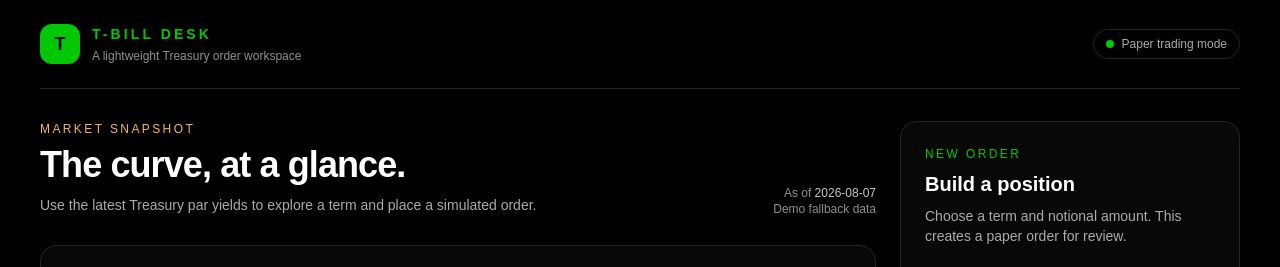
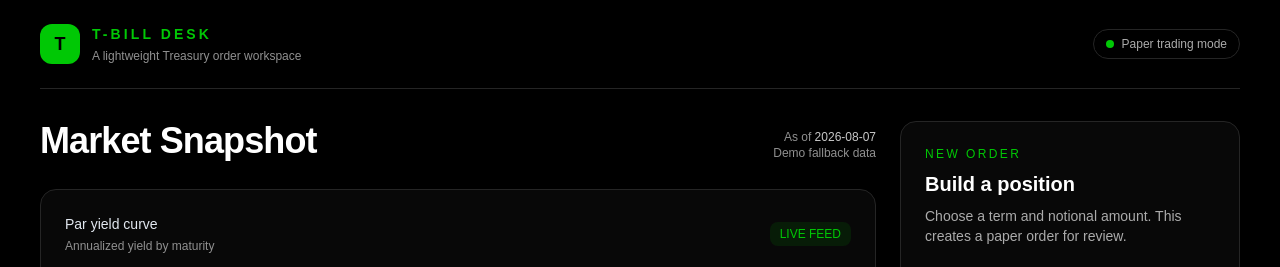
Before and after one commit to mpaustin/t-bill-desk, a Next.js app: page / in a window 1280 px wide. Shown: the top 267 px of the page. Built offline with nearby package versions, Linux system fonts and the light colour scheme; no server answers.

Commit message:
Refine market snapshot heading

```diff
--- a/app/page.tsx
+++ b/app/page.tsx
@@ -84,7 +84,7 @@ export default function Home() {
 
         <section className="grid gap-6 py-8 lg:grid-cols-[1fr_340px]">
           <div>
-            <div className="mb-7 flex flex-wrap items-end justify-between gap-4"><div><p className="mb-2 font-mono text-xs uppercase tracking-[0.2em] text-amber">Market snapshot</p><h1 className="text-3xl font-semibold tracking-tight text-white sm:text-4xl">The curve, at a glance.</h1><p className="mt-2 max-w-xl text-sm leading-6 text-slate-400">Use the latest Treasury par yields to explore a term and place a simulated order.</p></div><div className="text-right text-xs text-slate-500">{curve ? <>As of <span className="font-mono text-slate-300">{curve.asOf}</span><br />{curve.source === "sample" ? "Demo fallback data" : "U.S. Treasury feed"}</> : "Loading market data…"}</div></div>
+            <div className="mb-7 flex flex-wrap items-end justify-between gap-4"><div><h1 className="text-3xl font-semibold tracking-tight text-white sm:text-4xl">Market Snapshot</h1></div><div className="text-right text-xs text-slate-500">{curve ? <>As of <span className="font-mono text-slate-300">{curve.asOf}</span><br />{curve.source === "sample" ? "Demo fallback data" : "U.S. Treasury feed"}</> : "Loading market data…"}</div></div>
             <div className="rounded-2xl border border-line bg-panel p-4 shadow-2xl shadow-black/10 sm:p-6">
               <div className="mb-5 flex items-center justify-between"><div><p className="text-sm font-medium text-slate-200">Par yield curve</p><p className="mt-1 text-xs text-slate-500">Annualized yield by maturity</p></div><div className="rounded-lg bg-forest/10 px-2.5 py-1 text-xs font-medium text-forest">LIVE FEED</div></div>
               {loading ? <div className="flex h-[300px] items-center justify-center text-sm text-slate-500">Loading Treasury data…</div> : curve ? <YieldChart points={curve.points} /> : <div className="flex h-[300px] items-center justify-center text-sm text-red-300">Unable to load yield data.</div>}
```
